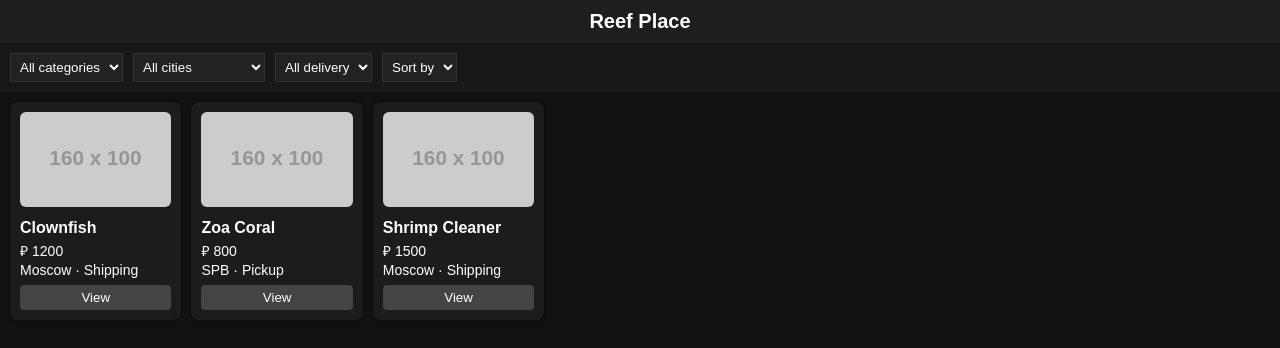
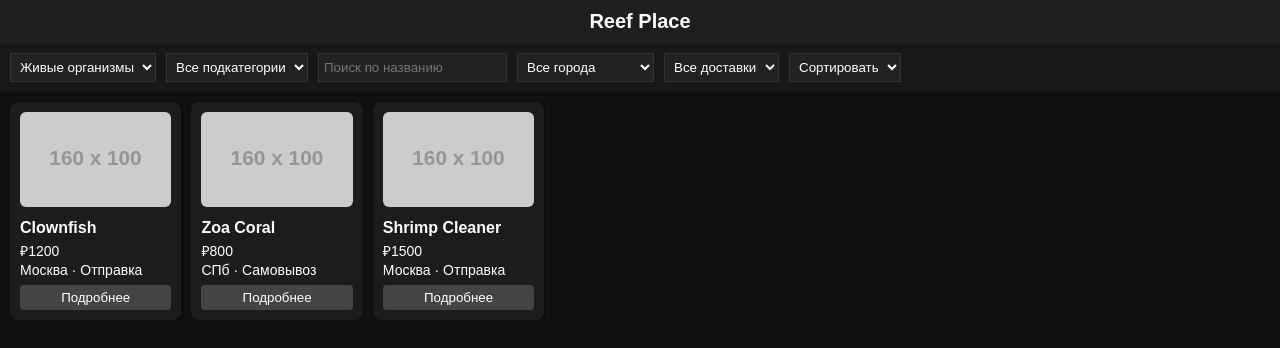
Before and after one commit to Ivan200020/Reefplace, a website: page public/index.html in a window 1280 px wide. Drawn offline with Linux system fonts and the light colour scheme; placeholder pictures from the web are drawn by us.

Commit message:
library update

```diff
--- a/package.json
+++ b/package.json
@@ -1,6 +1,6 @@
 
 {
-  "name": "reefplace-ui",
+  "name": "reefplace-library",
   "version": "1.0.0",
   "main": "server/server.js",
   "scripts": {
--- a/public/index.html
+++ b/public/index.html
@@ -2,102 +2,44 @@
 <!DOCTYPE html>
 <html lang="en">
 <head>
-  <meta charset="UTF-8" />
+  <meta charset="UTF-8">
   <meta name="viewport" content="width=device-width, initial-scale=1.0"/>
   <title>Reef Place</title>
   <style>
-    body {
-      margin: 0;
-      font-family: sans-serif;
-      background: #111;
-      color: #fff;
+    body {margin:0;font-family:sans-serif;background:#111;color:#fff;}
+    header {background:#1e1e1e;padding:10px;text-align:center;font-size:20px;font-weight:bold;}
+    .filters {padding:10px;background:#181818;display:flex;flex-wrap:wrap;gap:10px;}
+    .filters select, .filters input {
+      background:#222;color:#fff;border:1px solid #333;padding:5px;
     }
-    header {
-      background: #1e1e1e;
-      padding: 10px;
-      text-align: center;
-      font-size: 20px;
-      font-weight: bold;
-    }
-    .filters {
-      padding: 10px;
-      background: #181818;
-      display: flex;
-      flex-wrap: wrap;
-      gap: 10px;
-    }
-    .filters select {
-      background: #222;
-      color: #fff;
-      border: 1px solid #333;
-      padding: 5px;
-    }
-    .gallery {
-      display: grid;
-      grid-template-columns: repeat(auto-fill, minmax(160px, 1fr));
-      gap: 10px;
-      padding: 10px;
-    }
-    .card {
-      background: #1c1c1c;
-      padding: 10px;
-      border-radius: 8px;
-      box-shadow: 0 0 3px rgba(0,0,0,0.5);
-    }
-    .card img {
-      width: 100%;
-      border-radius: 6px;
-    }
-    .card h4 {
-      margin: 8px 0 4px;
-      font-size: 16px;
-    }
-    .card p {
-      margin: 2px 0;
-      font-size: 14px;
-    }
-    .card button {
-      margin-top: 5px;
-      background: #444;
-      color: #fff;
-      border: none;
-      padding: 5px;
-      width: 100%;
-      border-radius: 4px;
-      cursor: pointer;
-    }
+    .gallery {display:grid;grid-template-columns:repeat(auto-fill,minmax(160px,1fr));
+              gap:10px;padding:10px;}
+    .card {background:#1c1c1c;padding:10px;border-radius:8px;
+           box-shadow:0 0 3px rgba(0,0,0,0.5);}
+    .card img {width:100%;border-radius:6px;}
+    .card h4 {margin:8px 0 4px;font-size:16px;}
+    .card p {margin:2px 0;font-size:14px;}
+    .card button {margin-top:5px;background:#444;color:#fff;
+                  border:none;padding:5px;width:100%;border-radius:4px;cursor:pointer;}
   </style>
 </head>
 <body>
   <header>Reef Place</header>
   <div class="filters">
-    <select><option>All categories</option><option>Fish</option><option>Corals</option></select>
-    <select><option>All cities</option><option>Moscow</option><option>Saint Petersburg</option></select>
-    <select><option>All delivery</option><option>Shipping</option><option>Pickup</option></select>
-    <select><option>Sort by</option><option>Price ↑</option><option>Price ↓</option></select>
+    <select><option>Живые организмы</option><option>Оборудование</option><option>Расходники</option></select>
+    <select><option>Все подкатегории</option><option>Рыбы</option><option>Кораллы</option><option>Беспозвоночные</option></select>
+    <input type="text" placeholder="Поиск по названию"/>
+    <select><option>Все города</option><option>Москва</option><option>Санкт-Петербург</option></select>
+    <select><option>Все доставки</option><option>Отправка</option><option>Самовывоз</option></select>
+    <select><option>Сортировать</option><option>Цена ↑</option><option>Цена ↓</option></select>
   </div>
   <div class="gallery">
-    <div class="card">
-      <img src="https://via.placeholder.com/160x100/228" />
-      <h4>Clownfish</h4>
-      <p>₽ 1200</p>
-      <p>Moscow · Shipping</p>
-      <button>View</button>
-    </div>
-    <div class="card">
-      <img src="https://via.placeholder.com/160x100/448" />
-      <h4>Zoa Coral</h4>
-      <p>₽ 800</p>
-      <p>SPB · Pickup</p>
-      <button>View</button>
-    </div>
-    <div class="card">
-      <img src="https://via.placeholder.com/160x100/118" />
-      <h4>Shrimp Cleaner</h4>
-      <p>₽ 1500</p>
-      <p>Moscow · Shipping</p>
-      <button>View</button>
-    </div>
+    <div class="card"><img src="https://via.placeholder.com/160x100/228" />
+    <h4>Clownfish</h4><p>₽1200</p><p>Москва · Отправка</p><button>Подробнее</button></div>
+    <div class="card"><img src="https://via.placeholder.com/160x100/448" />
+    <h4>Zoa Coral</h4><p>₽800</p><p>СПб · Самовывоз</p><button>Подробнее</button></div>
+    <div class="card"><img src="https://via.placeholder.com/160x100/118" />
+    <h4>Shrimp Cleaner</h4><p>₽1500</p><p>Москва · Отправка</p><button>Подробнее</button></div>
   </div>
 </body>
 </html>
```
Also changed, not shown: README.txt.
